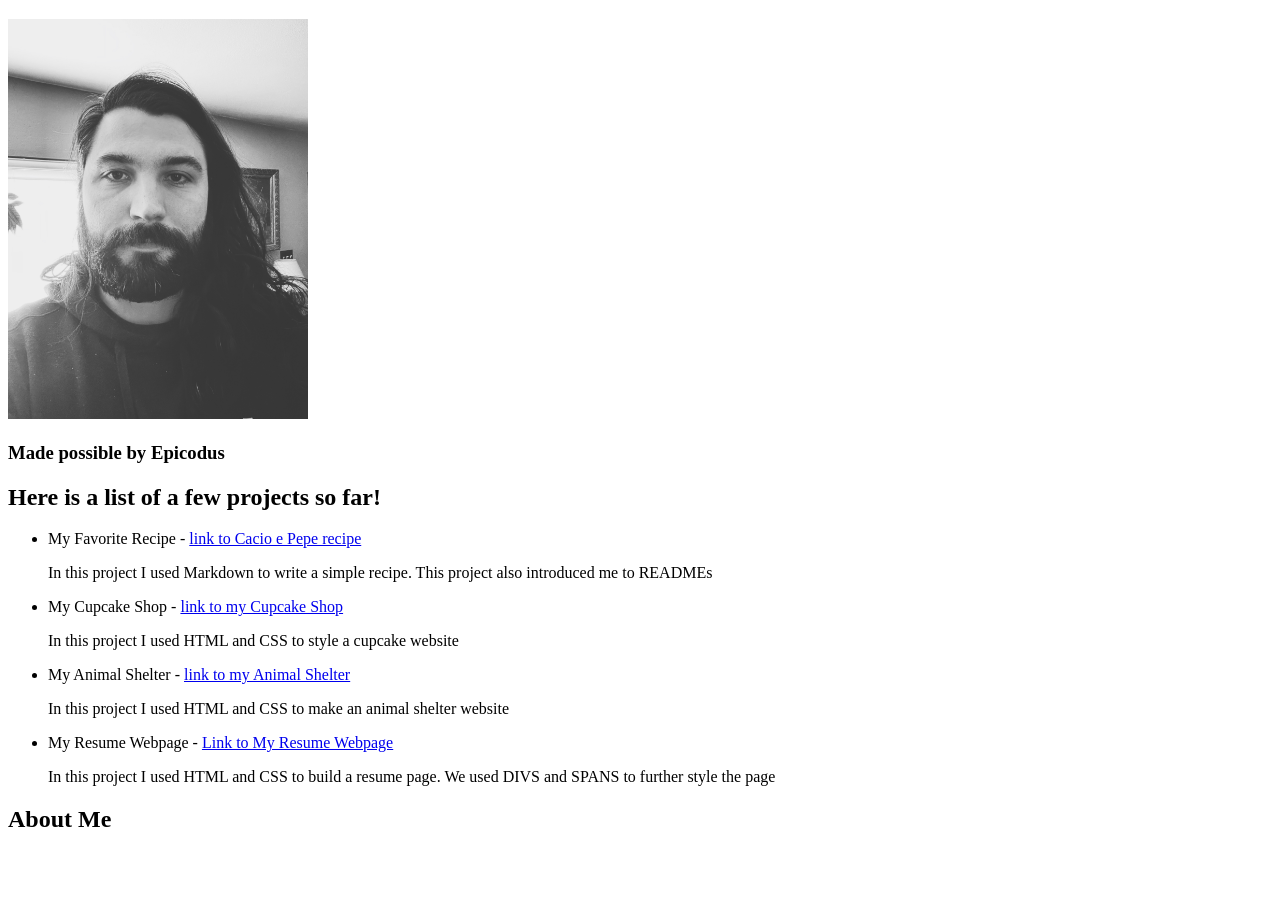
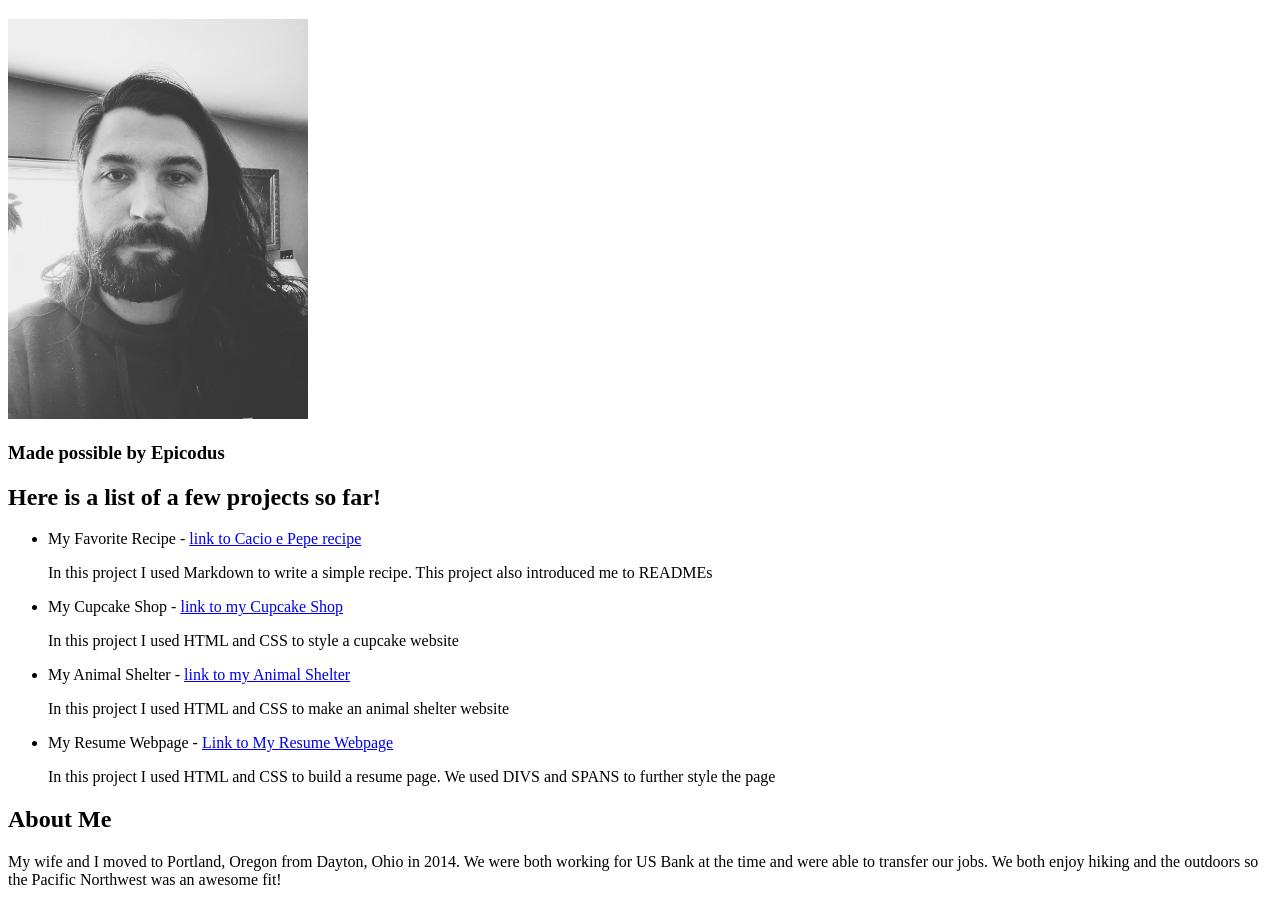
Before and after one commit to joeroaden/joe-roaden-portfolio, a plain HTML site: page index.html in a window 1280 px wide. Shown: the part 61-966 px from the top of the page. Before the commit the page ends 914 px from the top, so only its background shows below. Drawn offline with Linux system fonts and the light colour scheme.

Commit message:
creat background section and finish about me section

```diff
--- a/index.html
+++ b/index.html
@@ -22,6 +22,7 @@
         <p>In this project I used HTML and CSS to build a resume page.  We used DIVS and SPANS to further style the page</p>
     </ul>
   <h2>About Me</h2>
+    <p>My wife and I moved to Portland, Oregon from Dayton, Ohio in 2014.  We were both working for US Bank at the time and were able to transfer our jobs.  We both enjoy hiking and the outdoors so the Pacific Northwest was an awesome fit!  </p>
 
 </body>
 </html>
```
